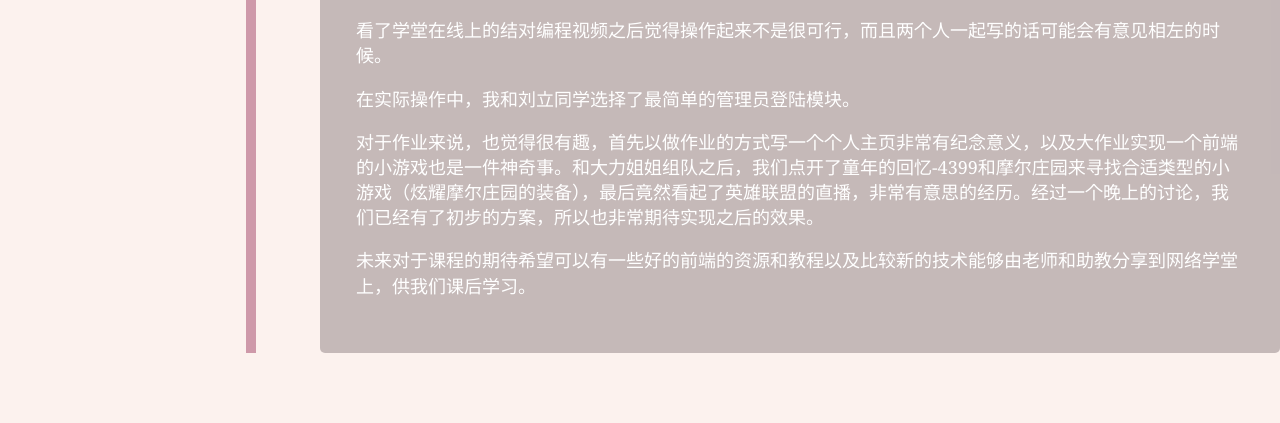
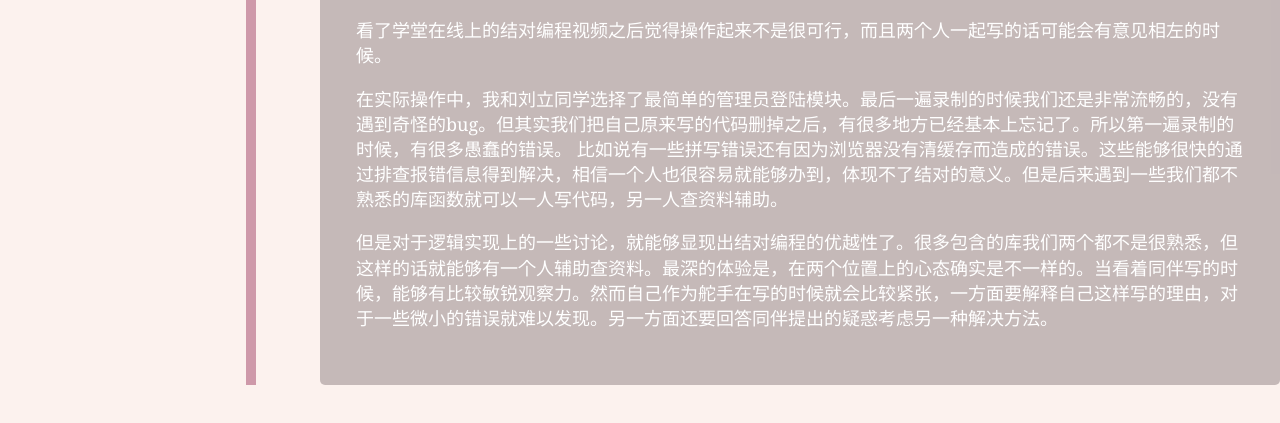
Before and after one commit to CaoZhilin/CaoZhilin.github.io, a plain HTML site: page diary1.html in a window 1280 px wide. Shown: the part 335-758 px from the top of the page. Drawn offline with Linux system fonts and the light colour scheme.

Commit message:
Update diary1.html

```diff
--- a/diary1.html
+++ b/diary1.html
@@ -36,13 +36,12 @@
                    Pair-Programming 感想</h3>
                     <p>看了学堂在线上的结对编程视频之后觉得操作起来不是很可行，而且两个人一起写的话可能会有意见相左的时候。</p>
                     <p>
-                      在实际操作中，我和刘立同学选择了最简单的管理员登陆模块。
+                      在实际操作中，我和刘立同学选择了最简单的管理员登陆模块。最后一遍录制的时候我们还是非常流畅的，没有遇到奇怪的bug。但其实我们把自己原来写的代码删掉之后，有很多地方已经基本上忘记了。所以第一遍录制的时候，有很多愚蠢的错误。
+
+                   比如说有一些拼写错误还有因为浏览器没有清缓存而造成的错误。这些能够很快的通过排查报错信息得到解决，相信一个人也很容易就能够办到，体现不了结对的意义。但是后来遇到一些我们都不熟悉的库函数就可以一人写代码，另一人查资料辅助。
                     </p>
                     <p>
-                    对于作业来说，也觉得很有趣，首先以做作业的方式写一个个人主页非常有纪念意义，以及大作业实现一个前端的小游戏也是一件神奇事。和大力姐姐组队之后，我们点开了童年的回忆-4399和摩尔庄园来寻找合适类型的小游戏（炫耀摩尔庄园的装备），最后竟然看起了英雄联盟的直播，非常有意思的经历。经过一个晚上的讨论，我们已经有了初步的方案，所以也非常期待实现之后的效果。
-                    </p>
-                    <p>
-                    未来对于课程的期待希望可以有一些好的前端的资源和教程以及比较新的技术能够由老师和助教分享到网络学堂上，供我们课后学习。
+                    但是对于逻辑实现上的一些讨论，就能够显现出结对编程的优越性了。很多包含的库我们两个都不是很熟悉，但这样的话就能够有一个人辅助查资料。最深的体验是，在两个位置上的心态确实是不一样的。当看着同伴写的时候，能够有比较敏锐观察力。然而自己作为舵手在写的时候就会比较紧张，一方面要解释自己这样写的理由，对于一些微小的错误就难以发现。另一方面还要回答同伴提出的疑惑考虑另一种解决方法。
                     </p>
                 </div>
         </li>
```
